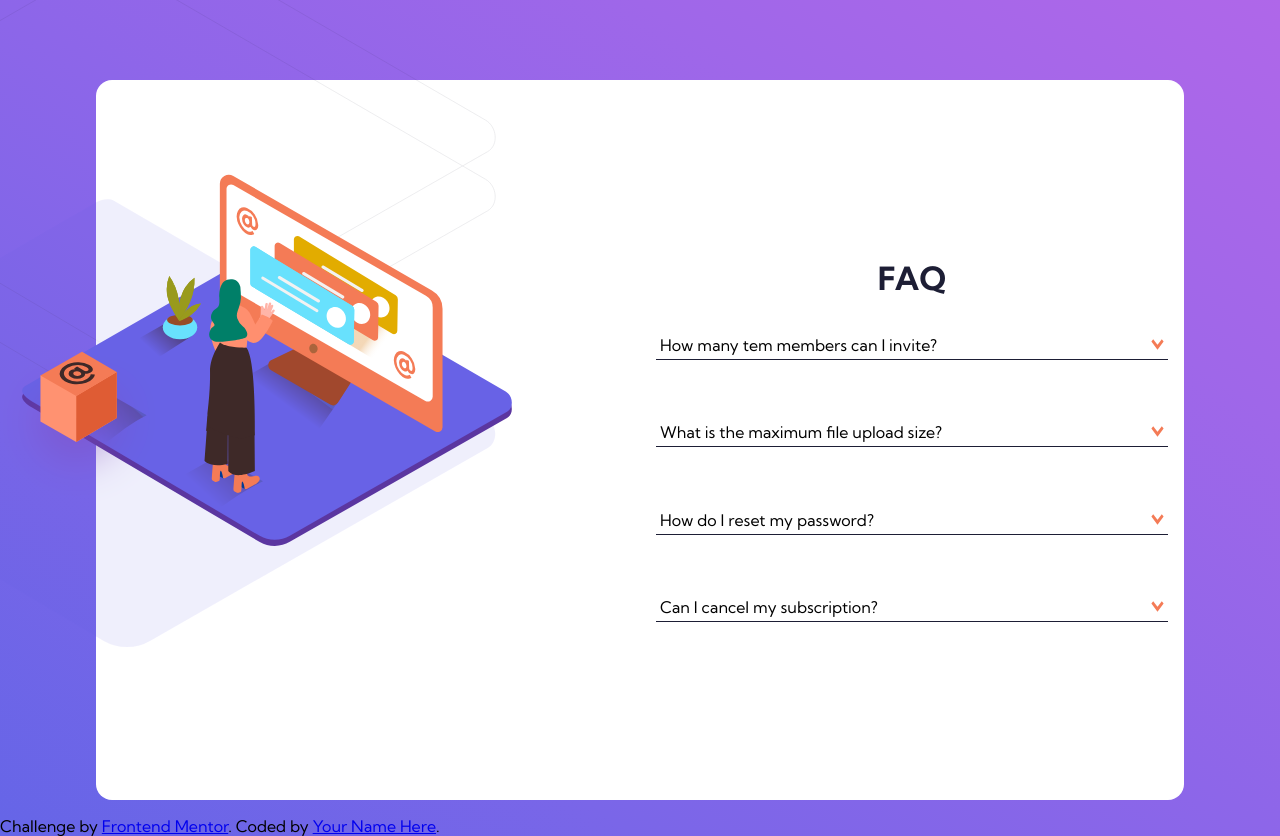
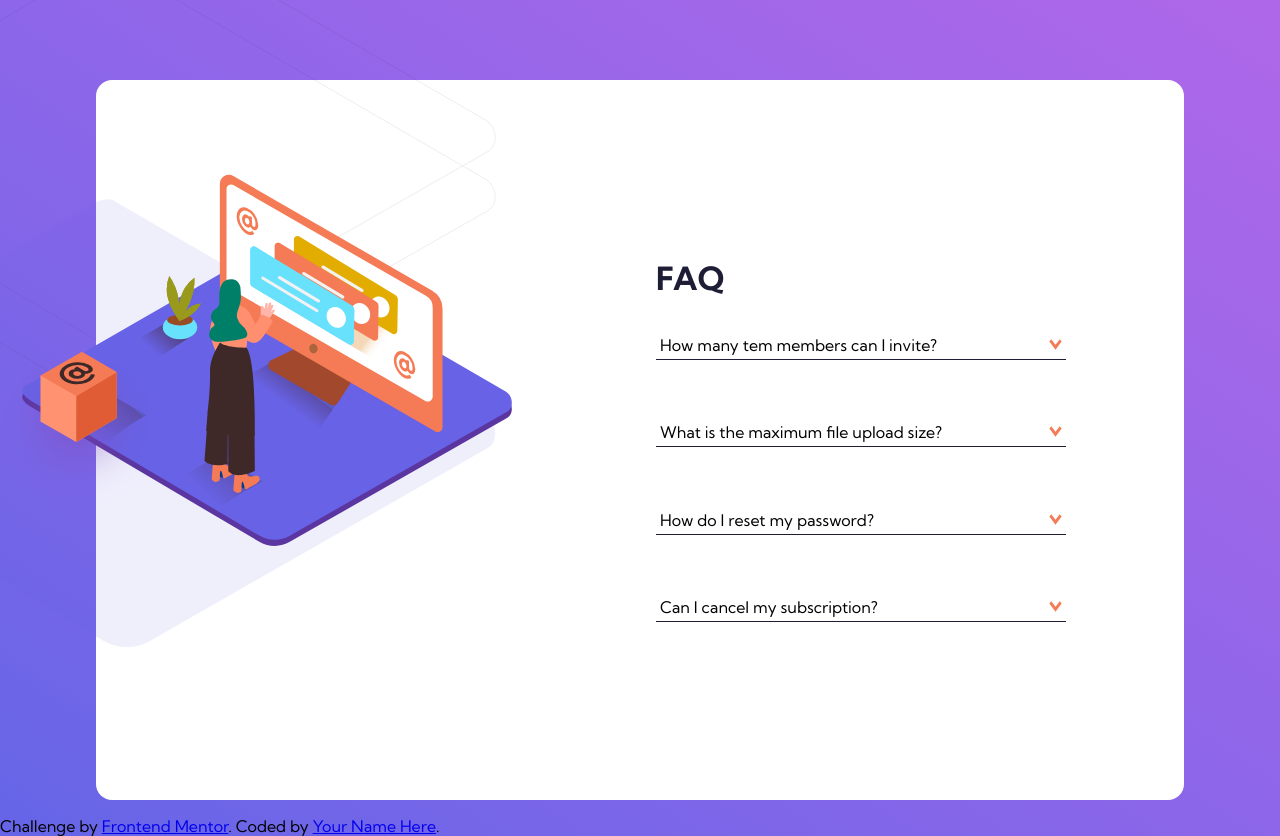
Before and after one commit to Chimoneg27/Accordion-Card, a plain HTML site: page index.html in a window 1280 px wide. Drawn offline with Linux system fonts and the light colour scheme.

Commit message:
finsh accordion styles for dektop

```diff
--- a/styles/desktop.css
+++ b/styles/desktop.css
@@ -22,6 +22,18 @@
 
     .faq {
         width: 50%;
+        align-items: flex-start;
+    }
+
+    .faq h1 {
+        width: 100%;
+        text-align: left;
+        font-size: 2rem;
+    }
+
+    .faq ul {
+        width: 80%;
+        gap: 3rem;
     }
 
     #pattern-bg {
```
